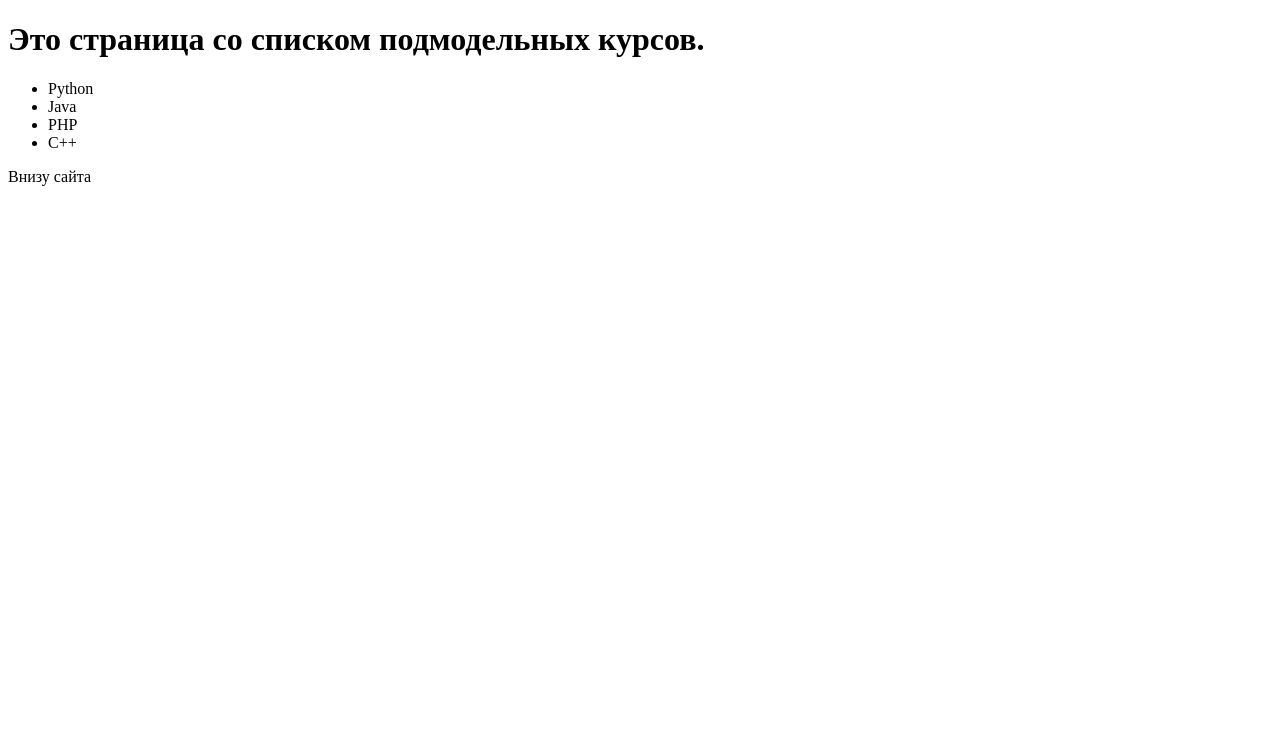
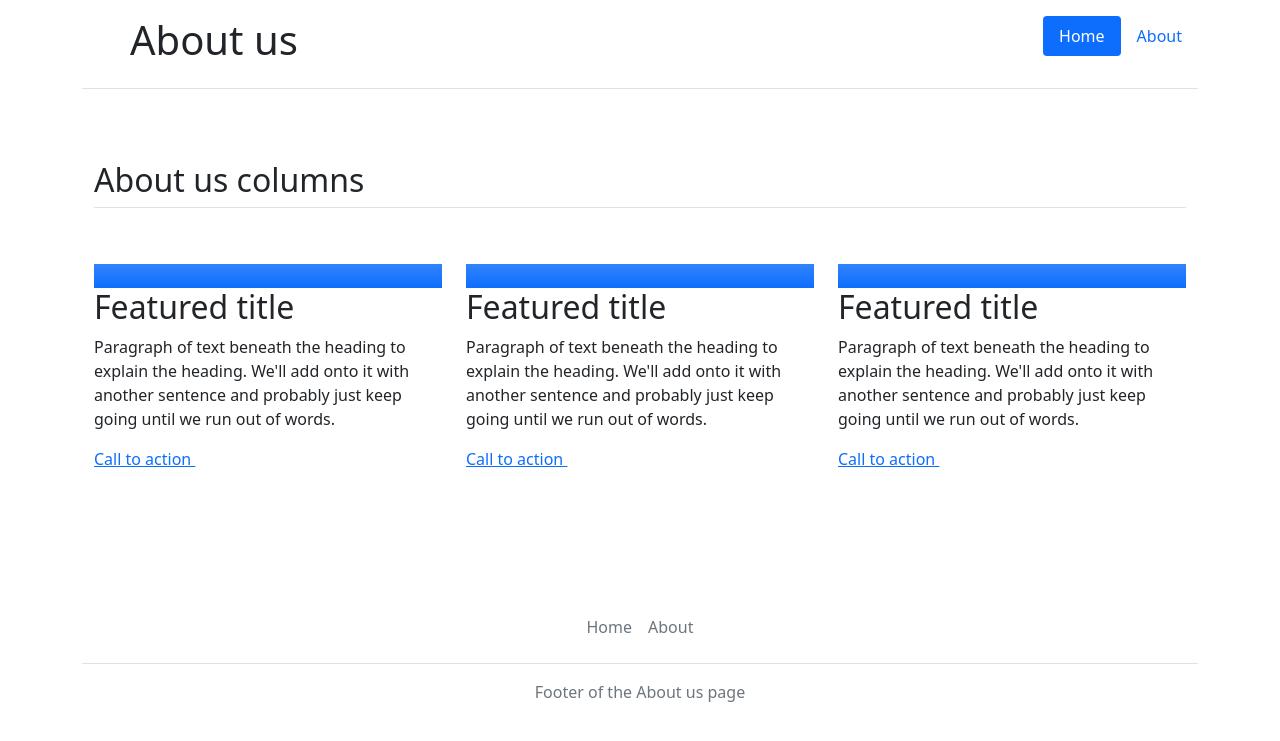
Before and after one commit to InsulinusMaximus/Flask-WEB-service, a Flask app: page /about in a window 1280 px wide. Shown: the top 741 px of the page. Run offline with Flask 2, Linux system fonts and the light colour scheme.

Commit message:
Solved the problem with Jinja2 and laid out the site pages

```diff
--- a/main.py
+++ b/main.py
@@ -1,4 +1,4 @@
-from flask import Flask, render_template # импортировали класс Flask  и ф-цию render_template
+from flask import Flask, render_template,url_for # импортировали класс Flask  и ф-цию render_template
 
 '''https://www.youtube.com/watch?v=crUHP8Zo12k'''
 
@@ -8,13 +8,14 @@ app = Flask(__name__)  # Cоздаём экземпляр этого класс
                        # вам следует использовать __name__, потому что в зависимости от того,
                        # запущен ли код как приложение, или был импортирован как модуль,
                        # это имя будет разным
+app.config['TEMPLATES_AUTO_RELOAD'] = True
 
-
-@app.route('/')  # Создаем ДЕКОРАТОР route(),
-                 # чтобы сказать Flask, какой из URL должен запускать нашу функцию
+# Создаем ДЕКОРАТОР route(),
+                      # чтобы сказать Flask, какой из URL должен запускать нашу функцию
 @app.route('/home')  # Создание еще одного декоратора позволяет отслеживатьт дополнительный URL-адрес для ф-ции ниже
+@app.route('/')
 def index():              # Функция (главной страницы), которой дано имя, используемое также для генерации URL-адресов
-    return render_template("index.html")  # для этой конкретной функции, возвращает сообщение,
+    return render_template('index.html')  # для этой конкретной функции, возвращает сообщение,
                           # которое мы хотим отобразить в браузере пользователя
 
 
--- a/templates/about.html
+++ b/templates/about.html
@@ -1,19 +1,18 @@
 {% extends 'base.html' %}
 
 {% block title %}
-         Это домашняя страница
+         About
 {% endblock %}
 
  {# Перепишите блок в родительском шаблоне #}
 {% block header %}
-    <h1>Это страница со списком подмодельных курсов.</h1>
+    <h1>About us</h1>
 {% endblock %}
 
 {% block content %}
-        <ul>
-            <li>Python</li>
-            <li>Java</li>
-            <li>PHP</li>
-            <li>C++</li>
-        </ul>
+    About us columns
 {% endblock %}
+
+{% block footer %}
+        Footer of the About us page
+{% endblock %}
--- a/templates/base.html
+++ b/templates/base.html
@@ -2,6 +2,8 @@
 <html lang="en">
 <head>
     <meta charset="UTF-8">
+    <link rel="stylesheet" href="{{url_for('static', filename='css/main.css')}}">
+    <link rel="stylesheet" href="https://cdn.jsdelivr.net/npm/bootstrap@5.1.3/dist/css/bootstrap.min.css">
     <title>
         {% block title %}
 
@@ -9,22 +11,69 @@
     </title>
 </head>
 <body>
-    {% block header %}
-        <h1>Это домашняя страница</h1>
-    {% endblock %}
-    {% block content %}
-        <ul>
-            <li>расписание занятий</li>
-            <li>Детали курса</li>
-            <li>Видеоурок</li>
-            <li>о нас</li>
-        </ul>
-    {% endblock %}
-    {% block footer %}
-        <div class="footer">
-                         Внизу сайта
+
+    <div class="container">
+        <header class="d-flex flex-wrap justify-content-center py-3 mb-4 border-bottom">
+          <a href="/" class="d-flex align-items-center mb-3 mb-md-0 me-md-auto text-dark text-decoration-none">
+            <svg class="bi me-2" width="40" height="32"><use xlink:href="#bootstrap"></use></svg>
+            <span class="fs-4">{% block header %} {% endblock %}</span>
+          </a>
+
+          <ul class="nav nav-pills">
+            <li class="nav-item"><a href="/" class="nav-link active" aria-current="page">Home</a></li>
+            <li class="nav-item"><a href="/about" class="nav-link">About</a></li>
+          </ul>
+        </header>
+      </div>
+
+    <div class="container px-4 py-5" id="featured-3">
+        <h2 class="pb-2 border-bottom">{% block content %} {% endblock %}</h2>
+        <div class="row g-4 py-5 row-cols-1 row-cols-lg-3">
+          <div class="feature col">
+            <div class="feature-icon bg-primary bg-gradient">
+              <svg class="bi" width="1em" height="1em"><use xlink:href="#collection"></use></svg>
+            </div>
+            <h2>Featured title</h2>
+            <p>Paragraph of text beneath the heading to explain the heading. We'll add onto it with another sentence and probably just keep going until we run out of words.</p>
+            <a href="#" class="icon-link">
+              Call to action
+              <svg class="bi" width="1em" height="1em"><use xlink:href="#chevron-right"></use></svg>
+            </a>
+          </div>
+          <div class="feature col">
+            <div class="feature-icon bg-primary bg-gradient">
+              <svg class="bi" width="1em" height="1em"><use xlink:href="#people-circle"></use></svg>
+            </div>
+            <h2>Featured title</h2>
+            <p>Paragraph of text beneath the heading to explain the heading. We'll add onto it with another sentence and probably just keep going until we run out of words.</p>
+            <a href="#" class="icon-link">
+              Call to action
+              <svg class="bi" width="1em" height="1em"><use xlink:href="#chevron-right"></use></svg>
+            </a>
+          </div>
+          <div class="feature col">
+            <div class="feature-icon bg-primary bg-gradient">
+              <svg class="bi" width="1em" height="1em"><use xlink:href="#toggles2"></use></svg>
+            </div>
+            <h2>Featured title</h2>
+            <p>Paragraph of text beneath the heading to explain the heading. We'll add onto it with another sentence and probably just keep going until we run out of words.</p>
+            <a href="#" class="icon-link">
+              Call to action
+              <svg class="bi" width="1em" height="1em"><use xlink:href="#chevron-right"></use></svg>
+            </a>
+          </div>
         </div>
-    {% endblock %}
+      </div>
+
+    <div class="container">
+        <footer class="py-3 my-4">
+          <ul class="nav justify-content-center border-bottom pb-3 mb-3">
+            <li class="nav-item"><a href="/" class="nav-link px-2 text-muted">Home</a></li>
+            <li class="nav-item"><a href="/about" class="nav-link px-2 text-muted">About</a></li>
+          </ul>
+          <p class="text-center text-muted">{% block footer %} {% endblock %}</p>
+        </footer>
+      </div>
 
 </body>
 </html>
```
Also changed, not shown: templates/index.html (+10 -2 lines), static/css/main.css (added), 1 other file.
